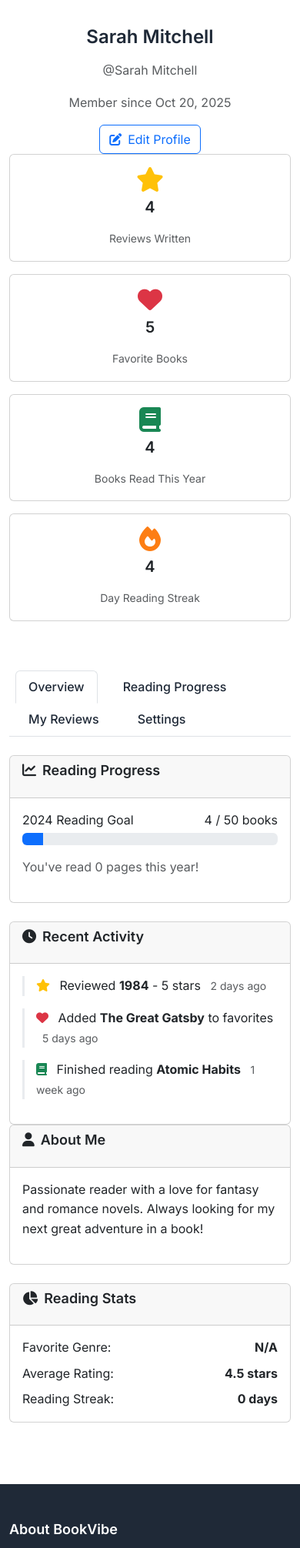
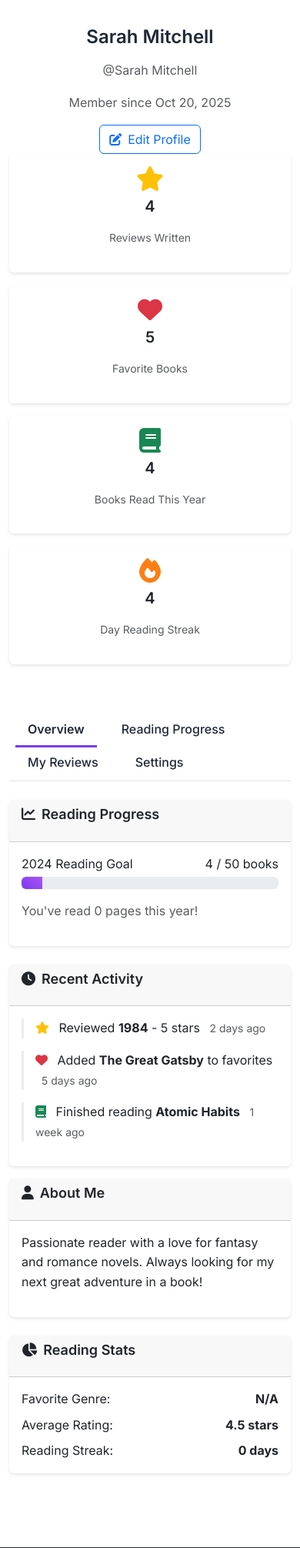
Before and after one commit to gakey1/BookVibeApp, a PHP site: page /account.php in a window 390 px wide. Shown: the part 210-2221 px from the top of the page at 77% size. Run offline with PHP 8.4, Linux system fonts and the light colour scheme; a user stored in the database is signed in; data comes from the database, SQL or seed files in the repository; data that the repository does not hold is empty.

Commit message:
Enhance account page with modern styling and API preparation

```diff
--- a/frontend/account.php
+++ b/frontend/account.php
@@ -1,8 +1,8 @@
 <?php
 // Define app constant for config access
-define('BOOK_REVIEW_APP', true);
+define('BOOKVIBE_APP', true);
 
-$pageTitle = 'My Account - Book Review Website';
+$pageTitle = 'My Account - BookVibe';
 include 'includes/header.php';
 
 require_once __DIR__ . '/../config/db.php';
@@ -10,7 +10,6 @@ $db = Database::getInstance();
 
 // Check if user is logged in
 $isLoggedIn = isset($_SESSION['user_id']);
-$pageTitle = 'My Account - Book Review Website';
 
 if (!$isLoggedIn) {
     // Redirect to login if not authenticated
@@ -461,7 +460,7 @@ $isLoggedIn = isset($_SESSION['user_id']) || true; // Set to true for demo purpo
                         </div>
                         <div class="col-md-6 mb-3">
                             <label for="editUsername" class="form-label">Username</label>
-                            <input type="text" class="form-control" id="editUsername" value="<?php echo htmlspecialchars($user['username']); ?>">
+                            <input type="text" class="form-control" id="editUsername" value="<?php echo htmlspecialchars($user['email']); ?>" placeholder="Username not available">
                         </div>
                     </div>
                     <div class="mb-3">
@@ -475,11 +474,11 @@ $isLoggedIn = isset($_SESSION['user_id']) || true; // Set to true for demo purpo
                     <div class="row">
                         <div class="col-md-6 mb-3">
                             <label for="editLocation" class="form-label">Location</label>
-                            <input type="text" class="form-control" id="editLocation" value="<?php echo htmlspecialchars($user['location']); ?>">
+                            <input type="text" class="form-control" id="editLocation" value="<?php echo isset($user['location']) ? htmlspecialchars($user['location']) : ''; ?>" placeholder="Add your location">
                         </div>
                         <div class="col-md-6 mb-3">
                             <label for="editWebsite" class="form-label">Website</label>
-                            <input type="url" class="form-control" id="editWebsite" value="<?php echo htmlspecialchars($user['website']); ?>">
+                            <input type="url" class="form-control" id="editWebsite" value="<?php echo isset($user['website']) ? htmlspecialchars($user['website']) : ''; ?>" placeholder="Add your website">
                         </div>
                     </div>
                 </form>
@@ -495,8 +494,9 @@ $isLoggedIn = isset($_SESSION['user_id']) || true; // Set to true for demo purpo
 <script>
 // Save profile changes
 function saveProfile() {
-    // Static demo - would make API call here
-    alert('Profile updated successfully! (Demo mode - changes not actually saved)');
+    // TODO: Send AJAX request to Tracy's profile update API
+    // Ready for integration when backend API is available
+    alert('Profile update ready for Tracy\'s API integration');
     document.querySelector('[data-bs-dismiss="modal"]').click();
 }
 
@@ -512,16 +512,16 @@ document.getElementById('changePasswordForm')?.addEventListener('submit', functi
         return;
     }
 
-    // Static demo - would make API call here
-    alert('Password updated successfully! (Demo mode - not actually changed)');
+    // TODO: Send AJAX request to Tracy's password change API
+    alert('Password change ready for Tracy\'s API integration');
     this.reset();
 });
 
 // Settings checkboxes
 document.querySelectorAll('.form-check-input').forEach(checkbox => {
     checkbox.addEventListener('change', function() {
-        // Static demo - would save settings here
-        console.log(`Setting ${this.id} changed to:`, this.checked);
+        // TODO: Send AJAX request to Tracy's settings API
+        console.log(`Setting ${this.id} ready for API integration:`, this.checked);
     });
 });
 </script>
@@ -530,6 +530,15 @@ document.querySelectorAll('.form-check-input').forEach(checkbox => {
 .activity-item {
     border-left: 3px solid #e9ecef;
     padding-left: 15px;
+    transition: all 0.3s ease;
+}
+
+.activity-item:hover {
+    border-left-color: #7C3AED;
+    background-color: #f8f9fa;
+    border-radius: 5px;
+    padding: 10px 15px;
+    margin: -5px 0;
 }
 
 .stat-item {
@@ -541,6 +550,81 @@ document.querySelectorAll('.form-check-input').forEach(checkbox => {
 .text-orange {
     color: #fd7e14 !important;
 }
+
+.card {
+    border: none;
+    box-shadow: 0 2px 4px rgba(0,0,0,0.1);
+    transition: transform 0.2s ease;
+}
+
+.card:hover {
+    transform: translateY(-2px);
+    box-shadow: 0 4px 8px rgba(0,0,0,0.15);
+}
+
+.profile-avatar img, .profile-avatar > div {
+    transition: transform 0.3s ease;
+}
+
+.profile-avatar:hover img, .profile-avatar:hover > div {
+    transform: scale(1.05);
+}
+
+.nav-tabs .nav-link {
+    color: #6c757d;
+    border: none;
+    border-bottom: 3px solid transparent;
+    transition: all 0.3s ease;
+}
+
+.nav-tabs .nav-link:hover {
+    border-bottom-color: #7C3AED;
+    color: #7C3AED;
+}
+
+.nav-tabs .nav-link.active {
+    background-color: transparent;
+    border-bottom-color: #7C3AED;
+    color: #7C3AED;
+    font-weight: 600;
+}
+
+.progress-bar {
+    background: linear-gradient(45deg, #7C3AED, #A855F7);
+    transition: width 0.6s ease;
+}
+
+.btn-primary {
+    background: linear-gradient(45deg, #7C3AED, #A855F7);
+    border: none;
+    transition: all 0.3s ease;
+}
+
+.btn-primary:hover {
+    background: linear-gradient(45deg, #6D28D9, #9333EA);
+    transform: translateY(-1px);
+    box-shadow: 0 4px 8px rgba(124, 58, 237, 0.3);
+}
+
+.form-control:focus {
+    border-color: #7C3AED;
+    box-shadow: 0 0 0 0.2rem rgba(124, 58, 237, 0.25);
+}
+
+.form-check-input:checked {
+    background-color: #7C3AED;
+    border-color: #7C3AED;
+}
+
+@media (max-width: 768px) {
+    .card {
+        margin-bottom: 1rem;
+    }
+
+    .profile-avatar {
+        margin-bottom: 2rem;
+    }
+}
 </style>
 
 <?php include 'includes/footer.php'; ?>
```
